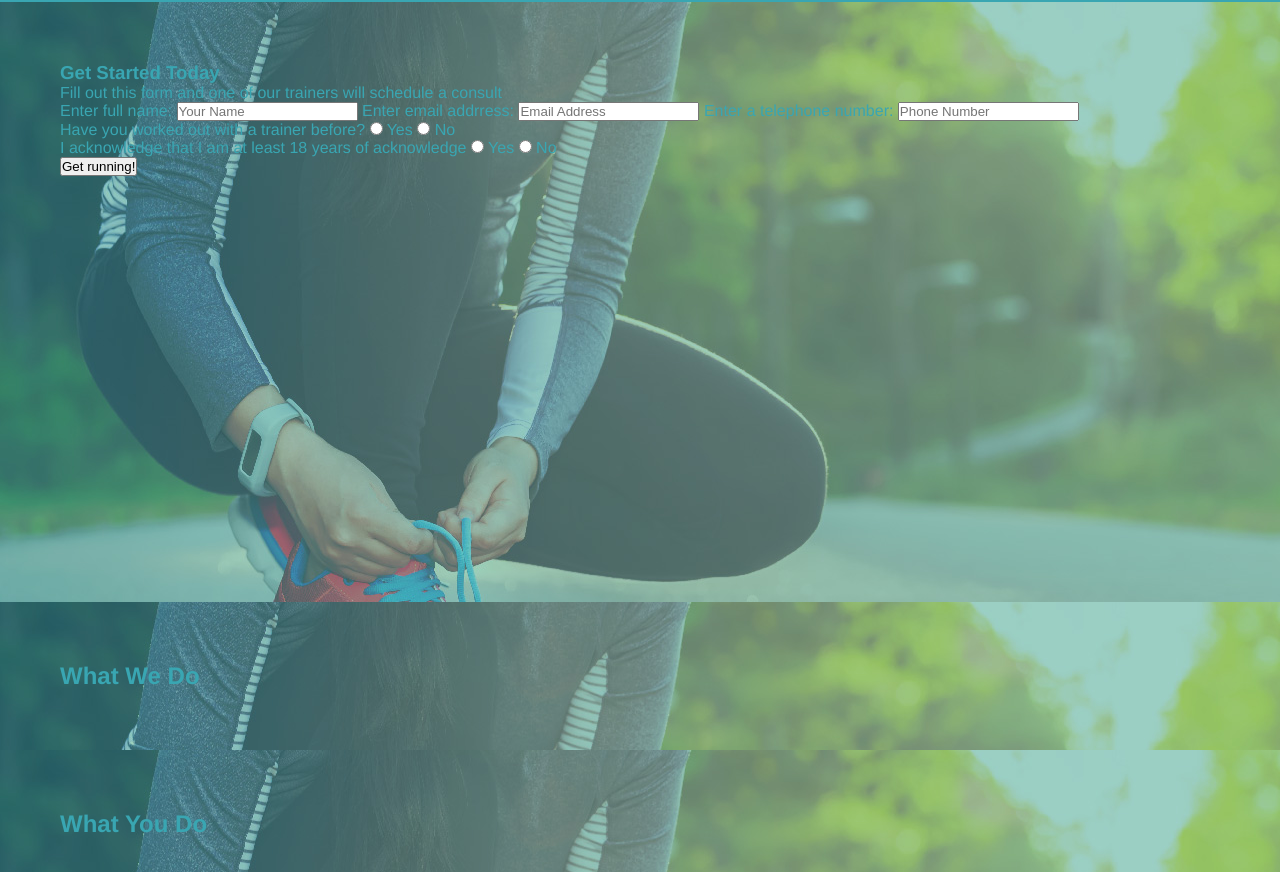
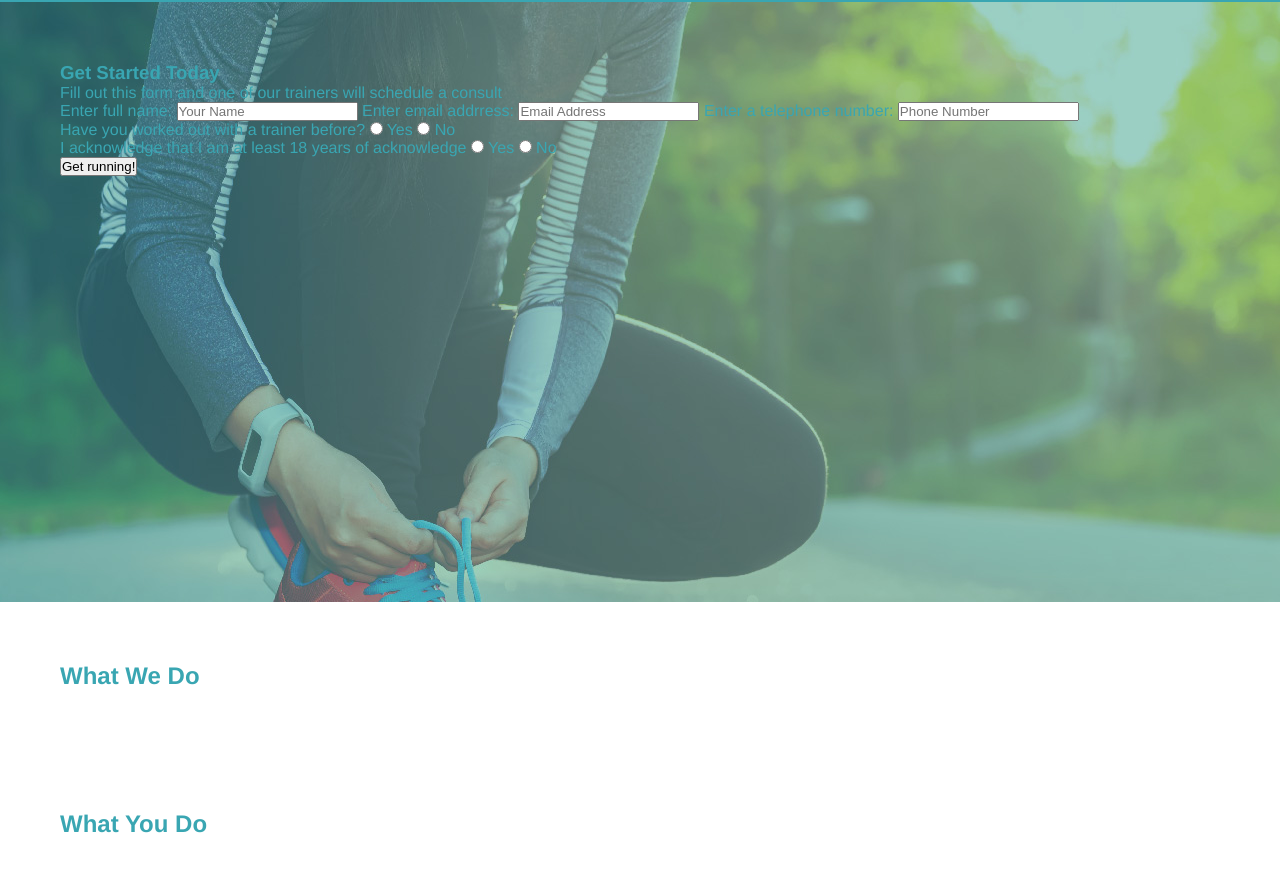
Before and after one commit to dennisdown/run-buddy, a plain HTML site: page index.html in a window 1280 px wide. Shown: the part 80-952 px from the top of the page. Drawn offline with Linux system fonts and the light colour scheme.

Commit message:
more hero

```diff
--- a/assets/css/style.css
+++ b/assets/css/style.css
@@ -57,7 +57,6 @@ footer a {
 }
 section {
     padding: 60px;
-    background-image: url("../images/hero-bg.jpg");
 }
 /* Hero Style Start */
 .hero {
```
